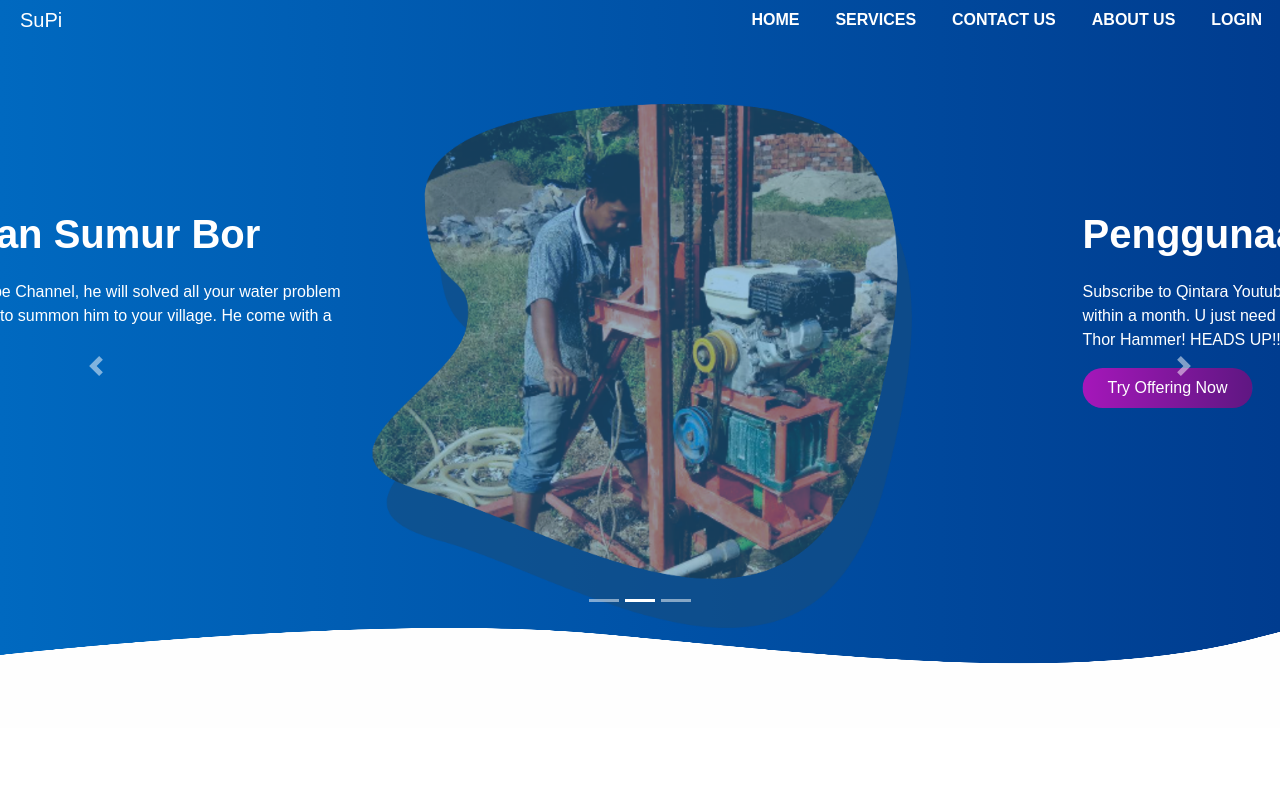
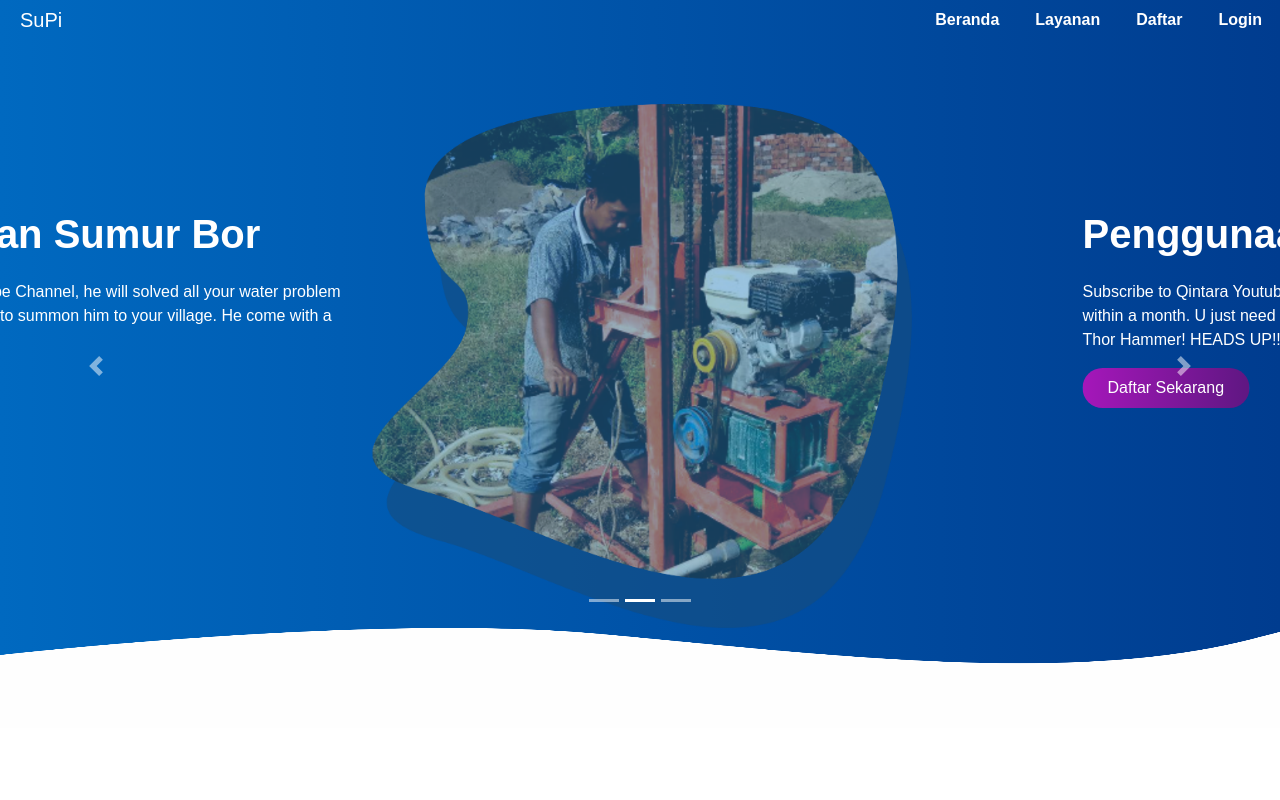
Before and after one commit to nsyawali12/waterline_web, a website built with Parcel: page index.html in a window 1280 px wide. Shown: the top 800 px of the page. Built offline with nearby package versions, Linux system fonts and the light colour scheme; files whose address does not match are found by name.

Commit message:
font udh diganti

```diff
--- a/css/index.css
+++ b/css/index.css
@@ -3,8 +3,13 @@
     padding: 0;
 }
 
+@font-face {
+    font-family: homizio;
+    src: url("../fonts/homizio/medium.ttf");
+}
+
 body {
-    font-family: sans-serif;
+    font-family: 'homizio', sans-serif;
 }
 
 #nav-bar {
@@ -75,6 +80,12 @@ body {
     text-align: center;
 }
 
+.center-supi h4 {
+    font-family: 'homizio', sans-serif;
+    font-weight: 900;
+    font-size: 50px;
+}
+
 .promo-title {
     font-size: 40px;
     font-weight: 600;
@@ -115,9 +126,14 @@ body {
     padding: 20px;
 }
 
+.services h1 {
+    font-family: 'homizio', sans-serif;
+}
+
 .services h4 {
     padding: 5px;
     margin-top: 25px;
+    font-family: 'homizio', sans-serif;
 }
 
 .title::before {
--- a/css/pricing.css
+++ b/css/pricing.css
@@ -1,10 +1,15 @@
+@font-face {
+    font-family: homizio;
+    src: url("../fonts/homizio/medium.ttf");
+}
+
 * {
     margin: 0;
     padding: 0;
 }
 
 body {
-    font-family: sans-serif;
+    font-family: 'homizio', sans-serif;
 }
 
 #nav-bar {
@@ -197,7 +202,7 @@ body #pricing {
     color: #222;
     background-color: #f8f8f8;
     font-weight: 400;
-    font-family: Poppins;
+    font-family: 'homizio', sans-serif;
     /* font masih blm bekerja */
 }
 
--- a/css/register.css
+++ b/css/register.css
@@ -1,3 +1,8 @@
+@font-face {
+    font-family: homizio;
+    src: url("../fonts/homizio/medium.ttf");
+}
+
 * {
     margin: 0;
     padding: 0;
@@ -5,7 +10,7 @@
 
 body {
     background-color: #2ecc71;
-    font-family: source-sans-pro, sans-serif;
+    font-family: homizio, sans-serif;
 }
 
 #nav-bar {
@@ -179,7 +184,7 @@ h2 {
     padding: 0;
     font-weight: bold;
     color: #222;
-    font-family: Poppins;
+    font-family: 'homizio', sans-serif;
     font-size: 36px;
 }
 
@@ -198,7 +203,7 @@ body #registration {
     color: #222;
     background-color: #f8f8f8;
     font-weight: 400;
-    font-family: Poppins;
+    font-family: 'homizio', sans-serif;
     /* font masih blm bekerja */
 }
 
--- a/index.html
+++ b/index.html
@@ -49,25 +49,25 @@
             <div class="collapse navbar-collapse" id="navbarNav">
                 <ul class="navbar-nav ml-auto">
                     <li class="nav-item">
-                        <a class="nav-link" href="#">HOME</a>
+                        <a class="nav-link" href="#">Beranda</a>
                     </li>
 
                     <li class="nav-item">
-                        <a class="nav-link" href="#">SERVICES</a>
+                        <a class="nav-link" href="#">Layanan</a>
                     </li>
 
                     <li class="nav-item">
-                        <a class="nav-link" href="#">CONTACT US</a>
+                        <a class="nav-link" href="#">Daftar</a>
                         <!-- di CONTACT US ini tempat masukkin data form -->
                     </li>
 
-                    <li class="nav-item">
+                    <!-- <li class="nav-item">
                         <a class="nav-link" href="#">ABOUT US</a>
 
-                    </li>
+                    </li> -->
 
                     <li class="nav-item">
-                        <a class="nav-link" href="login.html">LOGIN</a>
+                        <a class="nav-link" href="login.html">Login </a>
                     </li>
                 </ul>
             </div>
@@ -95,7 +95,7 @@
                                 <p class="promo-title"> Penggunaan Sumur Bor</p>
                                 <p> Subscribe to Qintara Youtube Channel, he will solved all your water problem within a month. U just need to summon him to your village. He come with a Thor Hammer! HEADS UP!!
                                 </p>
-                                <button type="button" class="btn btn-primary"> <a href="register_village.html"> Try Offering Now </a>  </button>
+                                <button type="button" class="btn btn-primary"> <a href="register_village.html"> Daftar Sekarang </a>  </button>
                             </div>
 
                             <div class="col-md-6 text-center">
@@ -116,7 +116,7 @@
                                 <p class="promo-title"> Penggunaan Sumur Bor</p>
                                 <p> Subscribe to Qintara Youtube Channel, he will solved all your water problem within a month. U just need to summon him to your village. He come with a Thor Hammer! HEADS UP!!
                                 </p>
-                                <button type="button" class="btn btn-primary"> <a href="register_village.html"> Try Offering Now </a>  </button>
+                                <button type="button" class="btn btn-primary"> <a href="register_village.html"> Daftar Sekarang </a>  </button>
                             </div>
 
                             <div class="col-md-6 text-center">
@@ -134,7 +134,7 @@
                             <h4> SuPi </h4>
                             <p> Subscribe to Qintara Youtube Channel, he will solved all your water problem within a month. U just need to summon him to your village. He come with a Thor Hammer! HEADS UP!!
                             </p>
-                            <button type="button" class="btn btn-primary"> <a href="register_village.html"> Try Offering Now </a>  </button>
+                            <button type="button" class="btn btn-primary"> <a href="register_village.html"> Daftar Sekarang </a>  </button>
                         </div>
                     </div>
 
@@ -187,7 +187,7 @@
                     <p> I love wish, problems are fixed fast and easily and my products have been great. By connecting customers directly to manufacturers, Wish cuts out the middleman so you pay the factory direct price.</p>
                 </div>
             </div>
-            <button type="button" class="btn btn-primary"> Try Offering Now </button>
+            <button type="button" class="btn btn-primary"> Daftar Sekarang </button>
         </div>
 
     </section>
```
Also changed, not shown: price_class.html (+6 -6 lines), register_specific.html (+6 -6 lines), register_village.html (+6 -6 lines).
